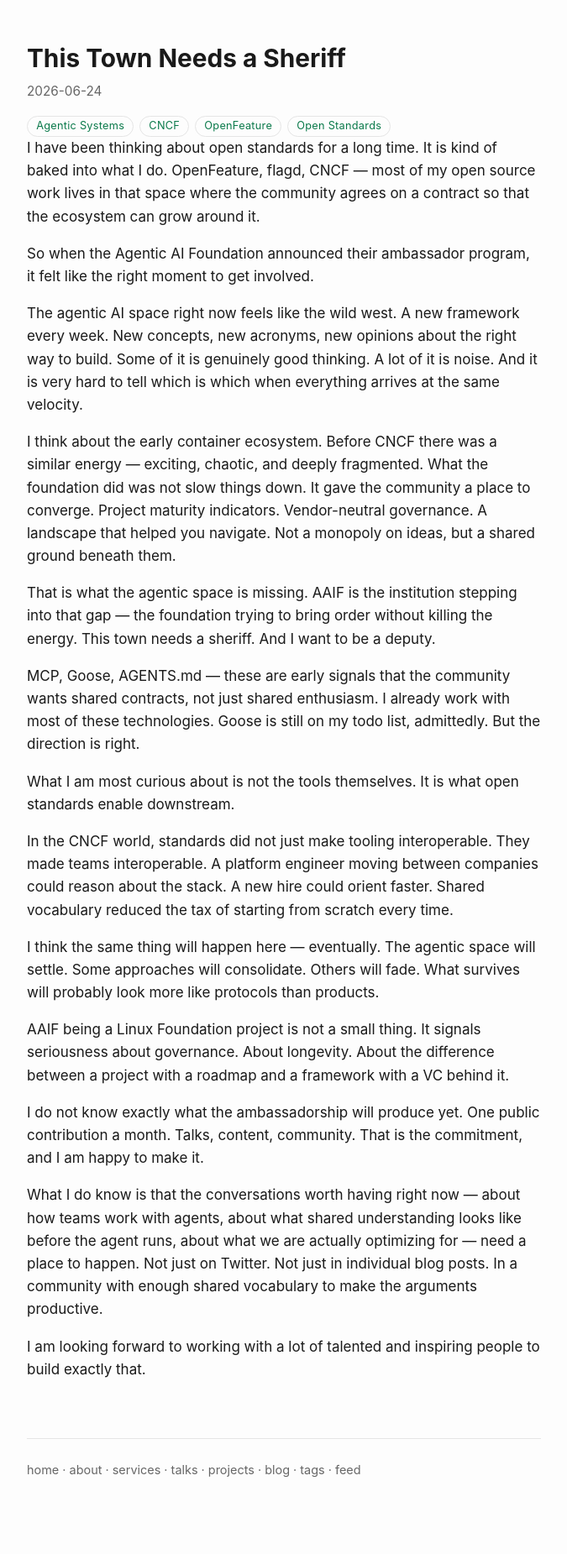
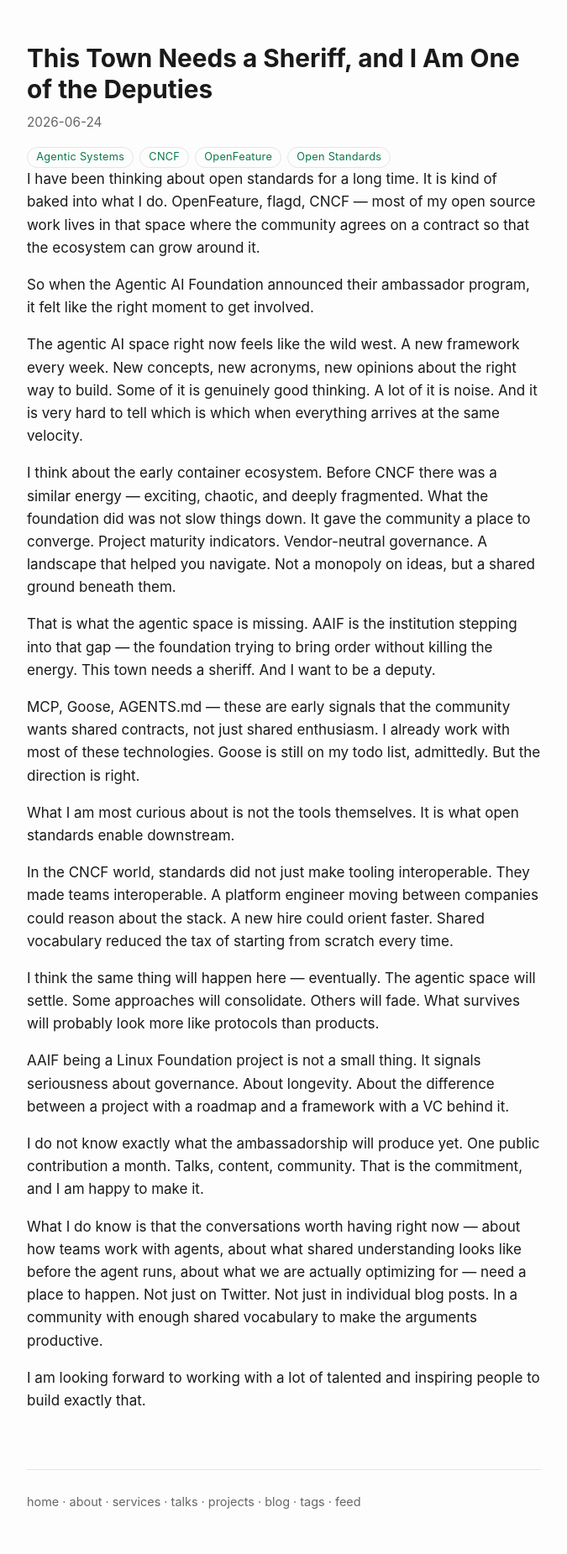
Before and after one commit to aepfli/aepfli.github.io, a Jekyll site: the page built from _posts/2026-06-24-This-Town-Needs-a-Sheriff.md, in a window 1280 px wide. Shown: the whole page at 84% size, without its empty margins (302-977 px from the left). Built offline with Jekyll 4.4.1, drawn with Linux system fonts in a browser that asks for light colours; comment, search, counter and statistics services are not loaded; before the commit the page ends 1814 px from its top, so only the background shows below that.

Commit message:
Make Sheriff post title concrete with the deputy line
Co-Authored-By: Claude Opus 4.8 (1M context) <noreply@anthropic.com>

```diff
--- a/_posts/2026-06-24-This-Town-Needs-a-Sheriff.md
+++ b/_posts/2026-06-24-This-Town-Needs-a-Sheriff.md
@@ -1,6 +1,6 @@
 ---
 layout: post
-title: "This Town Needs a Sheriff"
+title: "This Town Needs a Sheriff, and I Am One of the Deputies"
 tags:
 - Agentic Systems
 - CNCF
```
